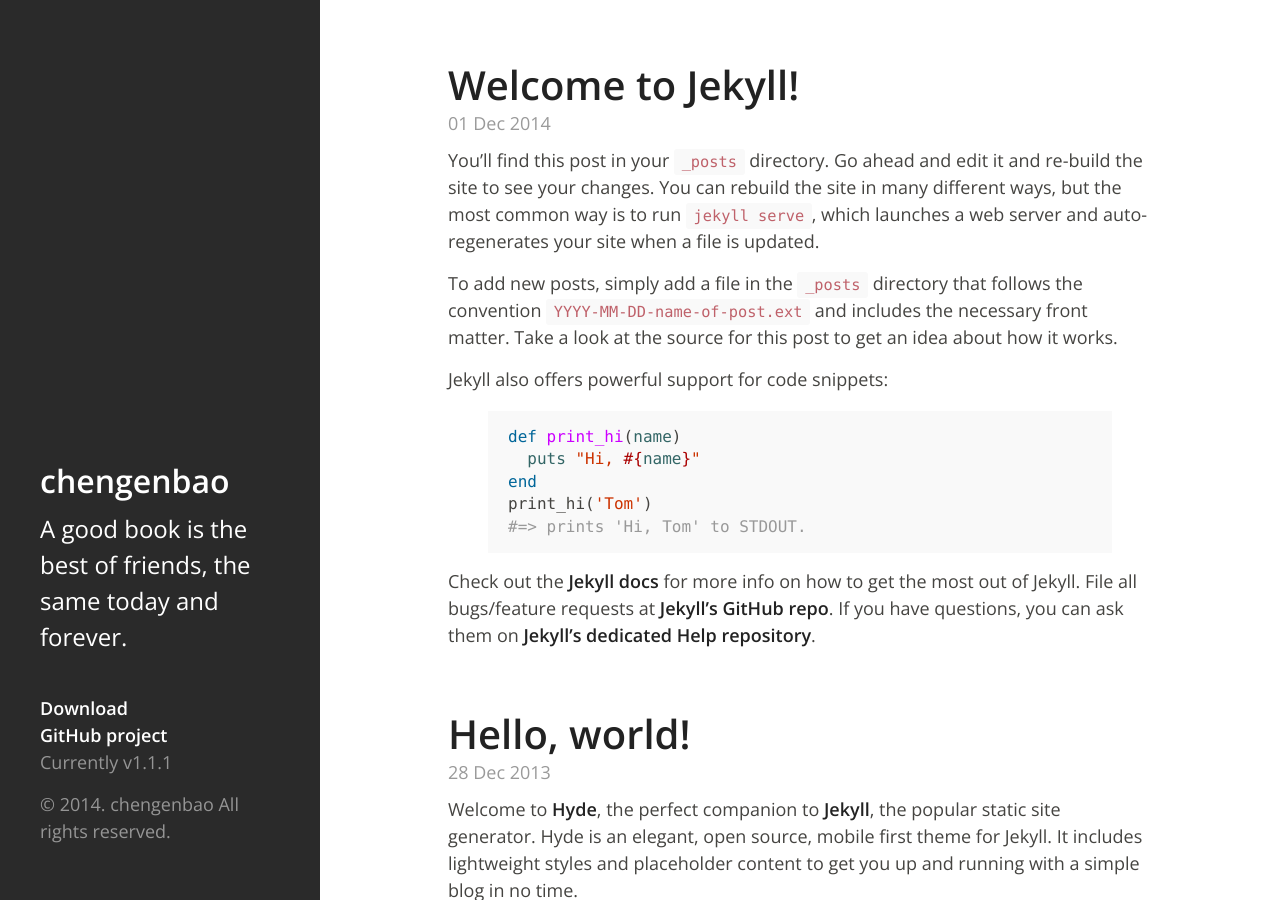
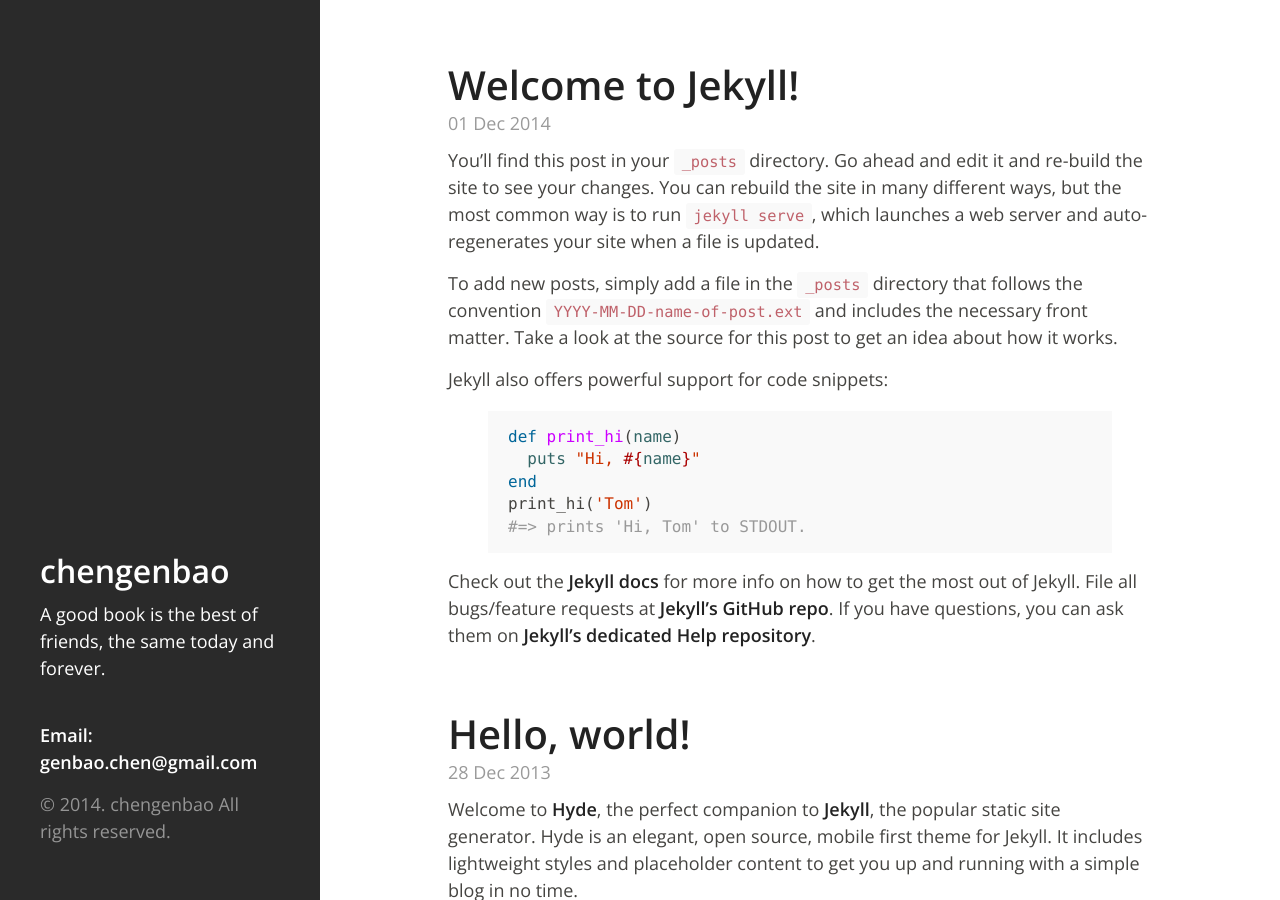
Before and after one commit to chengenbao/chengenbao.github.io, a Jekyll site: the page built from index.html, in a window 1280 px wide and 900 px high. Built offline with Jekyll 4.4.1, drawn with Linux system fonts in a browser that asks for light colours; Markdown is read by kramdown in place of the engine named in the settings; the list of posts is cut into pages by our own code.

Commit message:
by chengenbao

```diff
--- a/_layouts/default.html
+++ b/_layouts/default.html
@@ -8,17 +8,13 @@
     <header class="masthead">
       <div class="masthead-inner">
         <h2>{{ site.title }}</h2>
-        <p class="lead">{{ site.description }}</p>
+        <p class="site-desc">{{ site.description }}</p>
 
         <div class="colophon">
           <ul class="colophon-links">
             <li>
-              <a href="https://github.com/mdo/hyde/archive/v{{ site.version }}.zip">Download</a>
+              <a href="https://github.com/mdo/hyde">Email: genbao.chen@gmail.com</a>
             </li>
-            <li>
-              <a href="https://github.com/mdo/hyde">GitHub project</a>
-            </li>
-            <li>Currently v{{ site.version }}</li>
           </ul>
           <p>&copy; 2014. {{ site.author.name }} All rights reserved.</p>
         </div>
```
Also changed, not shown: _sass/_layout.scss (+8 -2 lines).
